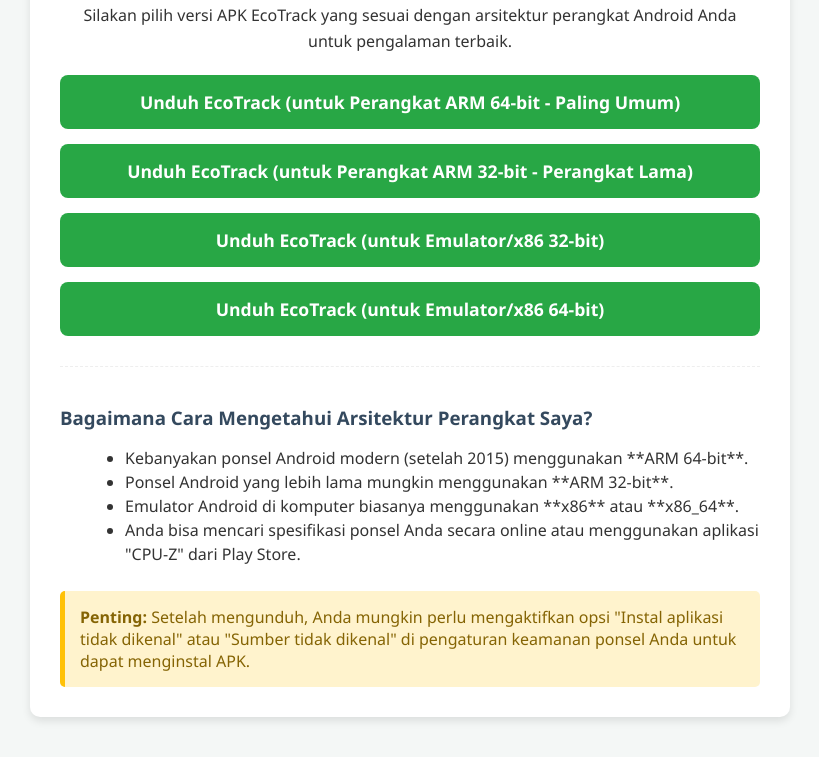
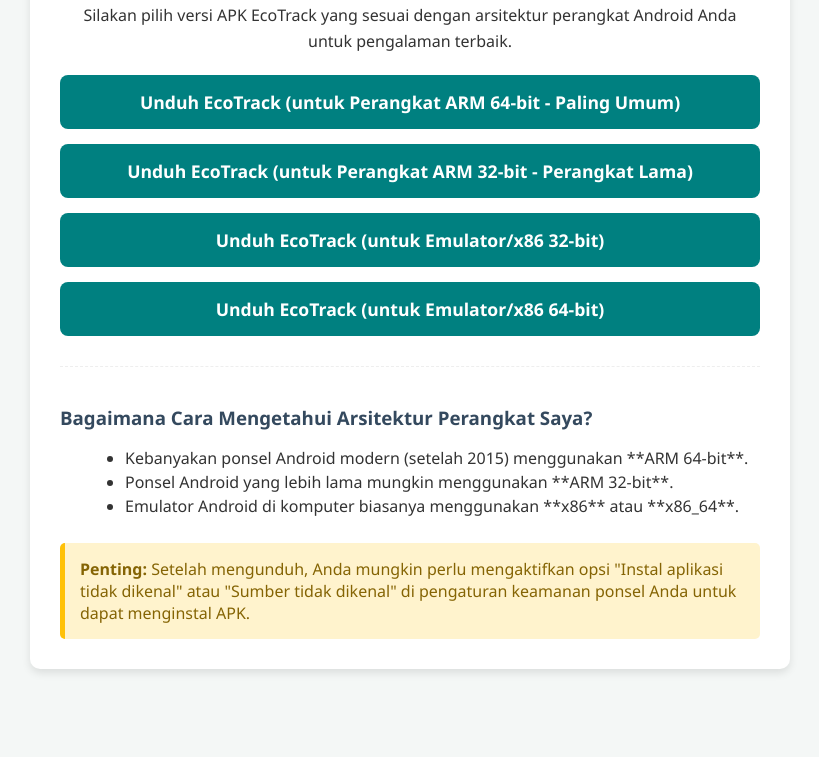
Before and after one commit to Dayana-K-H/Ecotrack-Download, a plain HTML site: page index.html in a window 1280 px wide. Shown: the part 156-913 px from the top of the page, without its empty margins (230-1049 px from the left). After the commit the page ends 865 px from the top, so only its background shows below. Drawn offline with Linux system fonts and the light colour scheme.

Commit message:
Update index.html

```diff
--- a/index.html
+++ b/index.html
@@ -11,7 +11,7 @@
         p { line-height: 1.6; margin-bottom: 20px; }
         .download-links a {
             display: block;
-            background-color: #28a745; /* Warna hijau khas */
+            background-color: #008080; /* Warna hijau khas */
             color: white;
             padding: 15px 25px;
             margin: 15px 0;
@@ -22,7 +22,7 @@
             transition: background-color 0.3s ease;
         }
         .download-links a:hover {
-            background-color: #218838; /* Hijau lebih gelap saat hover */
+            background-color: #19443C; /* Hijau lebih gelap saat hover */
         }
         .info-section {
             margin-top: 30px;
@@ -57,7 +57,7 @@
 
         <div class="download-links">
             <a href="https://drive.google.com/uc?export=download&id=1GKgx1W7rkCE_U5FjOvmRwDXmeOm-TGbB">Unduh EcoTrack (untuk Perangkat ARM 64-bit - Paling Umum)</a>
-            <a href="YOUR_ARM32_DOWNLOAD_LINK">Unduh EcoTrack (untuk Perangkat ARM 32-bit - Perangkat Lama)</a>
+            <a href="https://drive.google.com/uc?export=download&id=1kzoZExxVqWcajr9wI-NOkCte9PtOMRfG">Unduh EcoTrack (untuk Perangkat ARM 32-bit - Perangkat Lama)</a>
             <a href="https://drive.google.com/uc?export=download&id=15xQpM4vKkKexCfaUPluvFV_TTAIV0PfY">Unduh EcoTrack (untuk Emulator/x86 32-bit)</a>
             <a href="https://drive.google.com/uc?export=download&id=1gU1nSDPdfh5GwmG2j1HAKf-24Swry9E5">Unduh EcoTrack (untuk Emulator/x86 64-bit)</a>
         </div>
@@ -68,7 +68,6 @@
                 <li>Kebanyakan ponsel Android modern (setelah 2015) menggunakan **ARM 64-bit**.</li>
                 <li>Ponsel Android yang lebih lama mungkin menggunakan **ARM 32-bit**.</li>
                 <li>Emulator Android di komputer biasanya menggunakan **x86** atau **x86_64**.</li>
-                <li>Anda bisa mencari spesifikasi ponsel Anda secara online atau menggunakan aplikasi "CPU-Z" dari Play Store.</li>
             </ul>
         </div>
 
```
